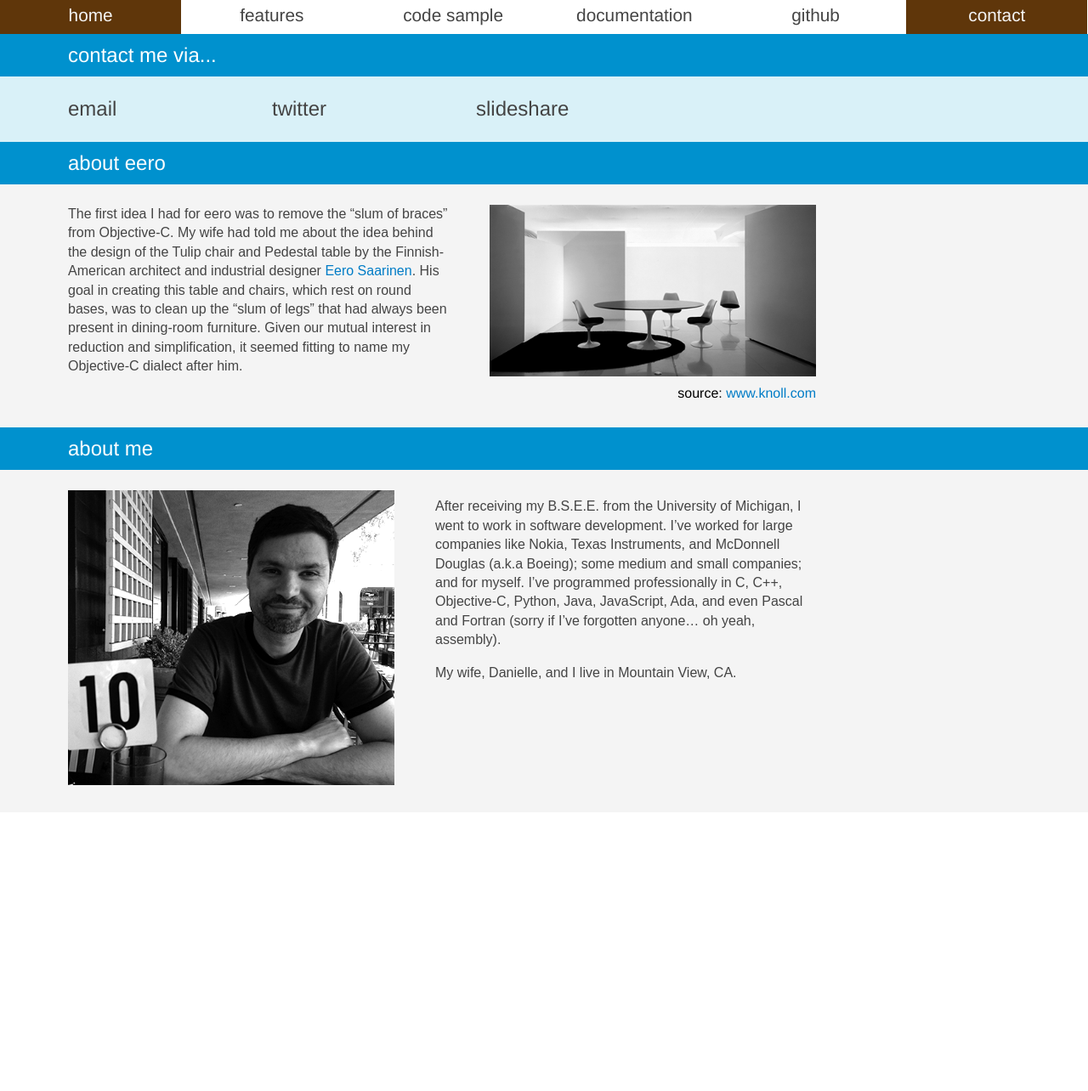
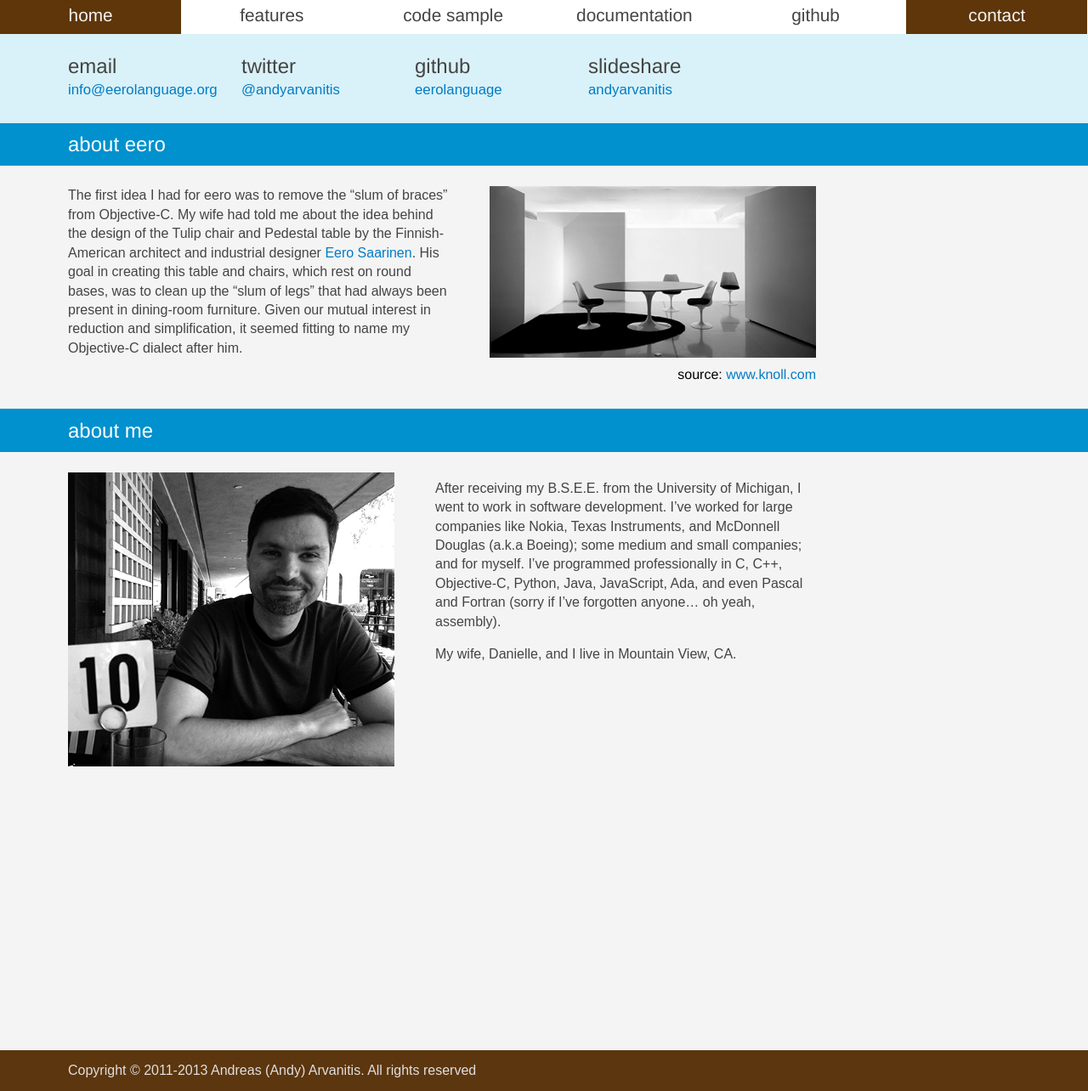
Before and after one commit to eerolanguage/eerolanguage.github.com, a Jekyll site: the page built from contact/index.html, in a window 1280 px wide. Shown: the whole page at 85% size. Built offline with Jekyll 4.4.1, drawn with Linux system fonts in a browser that asks for light colours; some web fonts are replaced; before the commit the page ends 956 px from its top, so only the background shows below that.

Commit message:
More v2 updates (footer, etc.)

```diff
--- a/_includes/footer.html
+++ b/_includes/footer.html
@@ -1,3 +1,5 @@
-<div id="copyright">
-Copyright ©  2011-2012  Andreas (Andy) Arvanitis. All rights reserved
+<div class="fullwidth floating logobackgroundcolor">
+  <div id="copyright" class="copy contentmargins">
+    Copyright ©  2011-2013  Andreas (Andy) Arvanitis. All rights reserved
+  </div>
 </div>
--- a/_layouts/default.html
+++ b/_layouts/default.html
@@ -6,9 +6,7 @@
   <body>
     {% include navigation.html %}
     {{ content }}
-<!--
     {% include footer.html %}
- -->
   </body>
 
 </html>
--- a/contact/index.html
+++ b/contact/index.html
@@ -7,28 +7,46 @@ position: 6
 
 
 <div class="fullwidth floating">
-    <div class="banner bannertext largecopy bannerforegroundcolor bannerbackgroundcolor">
-      <div class="contentmargins">
-        contact me via...
-      </div>
-    </div>
-    <div class="floating fullwidth featuredbackgroundcolor">
+  <div class="featured fullwidth featuredbackgroundcolor">
     <div class="floating largecopy copycolor contentmargins">
       <div class="contact_link">
         email
+        <div class="smallcopy">
+          <script language="JavaScript">
+          var username = "info";
+          var hostname = "eerolanguage.org";
+          var linktext = username + "@" + hostname ;
+          document.write("<a href='" + "mail" + "to:" + username +
+                                  "@" + hostname + "'>" + linktext + "</a>");
+          </script>
+        </div>
       </div>
       <div class="contact_link">
         twitter
+        <div class="smallcopy">
+          <a href="http://twitter.com/andyarvanitis">@andyarvanitis
+          </a>
+        </div>
+      </div>
+      <div class="contact_link">
+        github
+        <div class="smallcopy">
+          <a href="https://github.com/eerolanguage">eerolanguage
+          </a>
+        </div>
       </div>
       <div class="contact_link">
         slideshare
+        <div class="smallcopy">
+          <a href="http://www.slideshare.net/andyarvanitis">andyarvanitis
+          </a>
         </div>
       </div>
     </div>
   </div>
 </div>
 
-<div class="fullwidth floating fullwidth">
+<div class="fullwidth floating">
 
   <div class="banner bannertext largecopy bannerforegroundcolor bannerbackgroundcolor">
     <div class="contentmargins">
--- a/css/default.css
+++ b/css/default.css
@@ -129,6 +129,12 @@ nav li a {
   line-height: 1.4em;
 }
 
+.smallcopy {
+  font-family: Arial;
+  font-weight: normal;
+  font-size: 0.7em;
+}
+
 .copycolor {
   color:#444444;
 }
@@ -137,12 +143,20 @@ nav li a {
   color:#5C360E;
 }
 
+.logobackgroundcolor {
+  background-color:#5C360E;
+}
+
 .featuredbackgroundcolor {
   background-color:#D9F1F8;
 }
 
 .accentbackgoundcolor {
   background-color:#DDDDDD;
+}
+
+.softcolor {
+  color:#F4F4F4;
 }
 
 .softbackgroundcolor {
@@ -175,7 +189,6 @@ a {
 a:hover {
   text-decoration: underline;
 }
-
 
 /*-------------- Code blocks --------------*/
 
@@ -230,6 +243,15 @@ pre {
   font-size: 0.9em;
 }
 
+/*-------------- Footer --------------*/
+
+#copyright {
+  color: #DFDFDF;
+  line-height: 3em;
+  padding: 0;
+}
+
+
 /*-------------- Home --------------*/
 
 #banner {
@@ -255,7 +277,6 @@ pre {
 #banner div:hover {
   text-decoration: none;
   background-color: #0071AE;
-//  00 91 CE
 }
 
 #facts {
@@ -272,6 +293,7 @@ pre {
   position: relative;
   float: inherit;
   padding-bottom: 2em;
+  min-height: 40em;
 }
 
 .benefit {
@@ -446,6 +468,7 @@ em {
 #github_links {
   padding-top: 2em;
   padding-bottom: 2em;
+  min-height: 60em;
 }
 
 #github_links ul {
@@ -460,7 +483,7 @@ em {
   float: inherit;
   margin-top: 1em;
   margin-bottom: 1em;
-  width: 10em;
+  width: 8.5em;
 }
 
 #about {
@@ -501,6 +524,7 @@ em {
   width: 40%;
   margin-top: 2em;
   margin-bottom: 2em;
+  min-height: 40em;
 }
 
 #my_pic {
@@ -590,6 +614,10 @@ pre.code_sample {
   display: inline;
 }
 
+#mainfeatures {
+  min-height: 40em;
+}
+
 #features_banner {
   position: relative;
   margin-top: 1.5em;
```
Also changed, not shown: features/index.html (+3 -4 lines), index.html (+5 -5 lines). Lines whose indentation alone changed are shown as unchanged.
